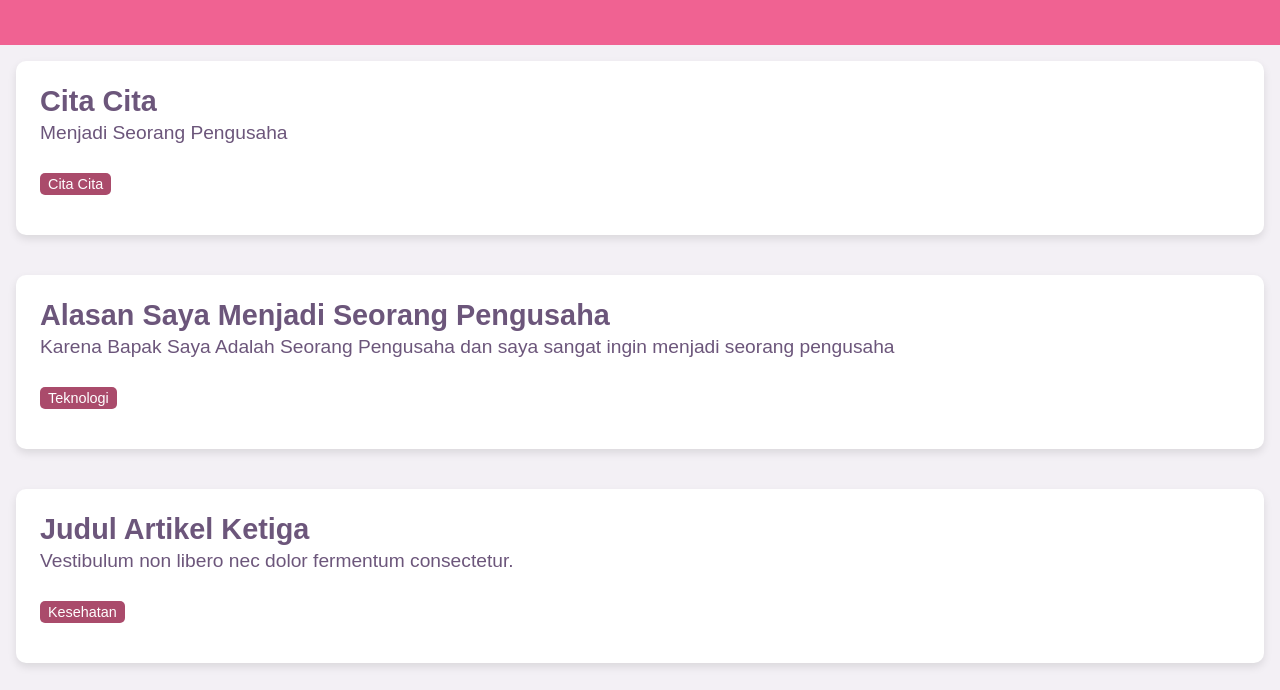
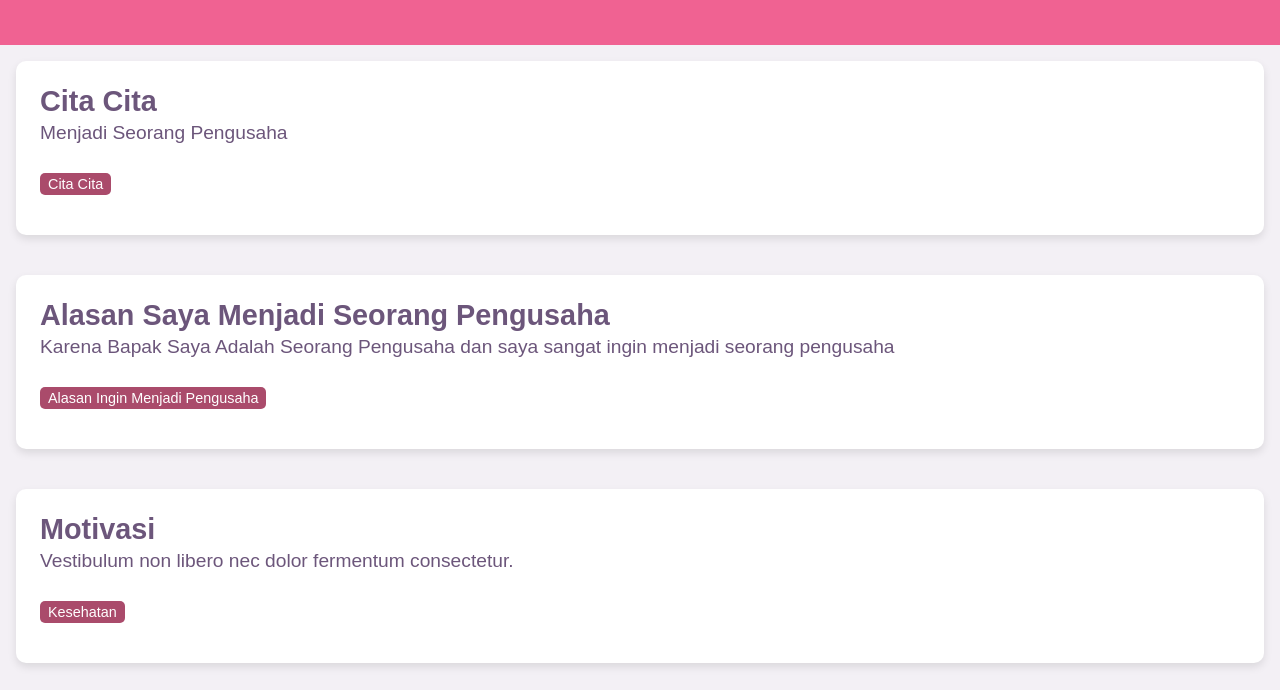
Before and after one commit to lutvy111/CompanyLutpi, a plain HTML site: page index.html in a window 1280 px wide. Shown: the part 110-800 px from the top of the page. Drawn offline with Linux system fonts and the light colour scheme.

Commit message:
Update index.html

```diff
--- a/index.html
+++ b/index.html
@@ -22,10 +22,10 @@
     <section class="article">
       <h2>Alasan Saya Menjadi Seorang Pengusaha</h2>
       <p>Karena Bapak Saya Adalah Seorang Pengusaha dan saya sangat ingin menjadi seorang pengusaha</p>
-      <span class="category">Teknologi</span>
+      <span class="category">Alasan Ingin Menjadi Pengusaha</span>
     </section>
     <section class="article">
-      <h2>Judul Artikel Ketiga</h2>
+      <h2> Motivasi </h2>
       <p>Vestibulum non libero nec dolor fermentum consectetur.</p>
       <span class="category">Kesehatan</span>
     </section>
```
